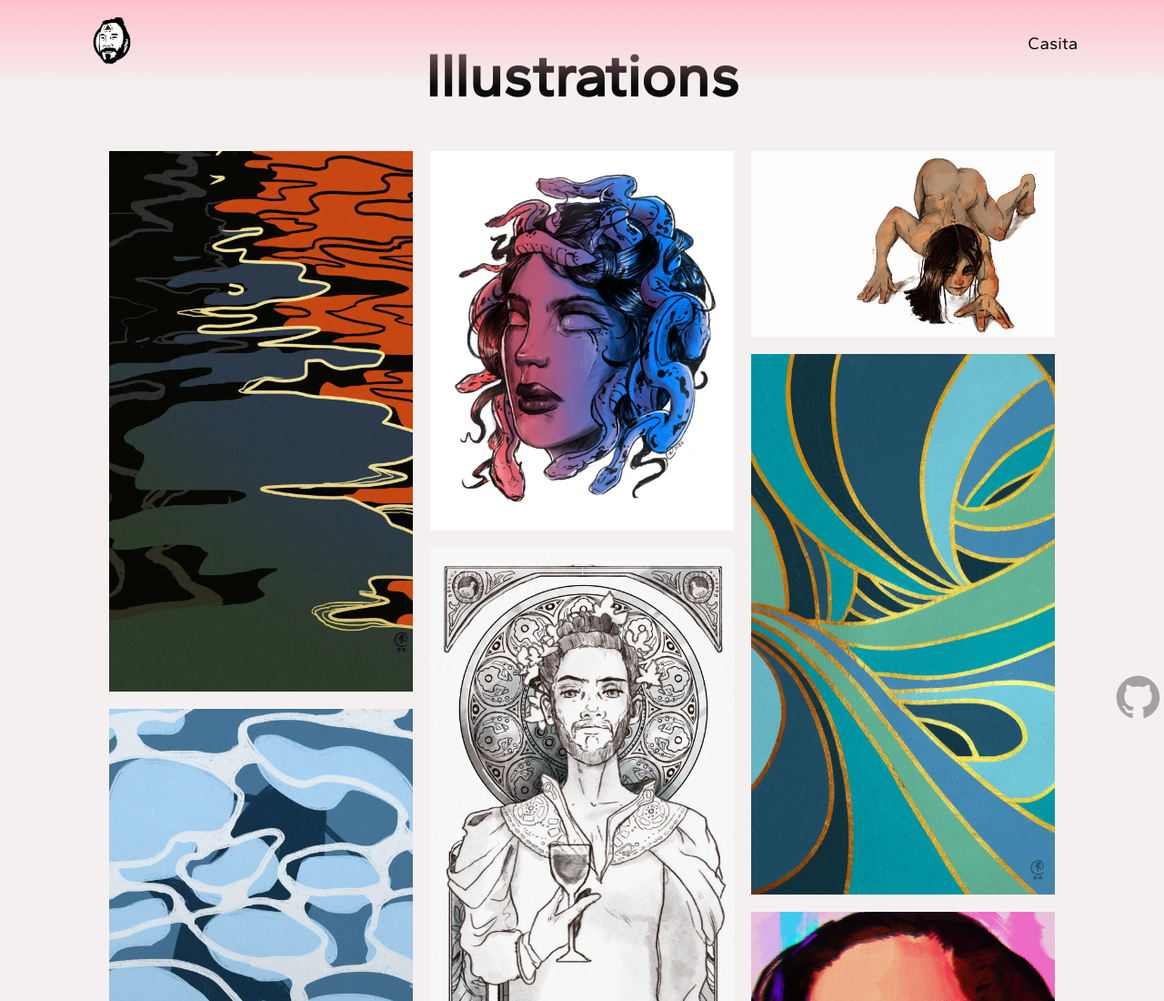
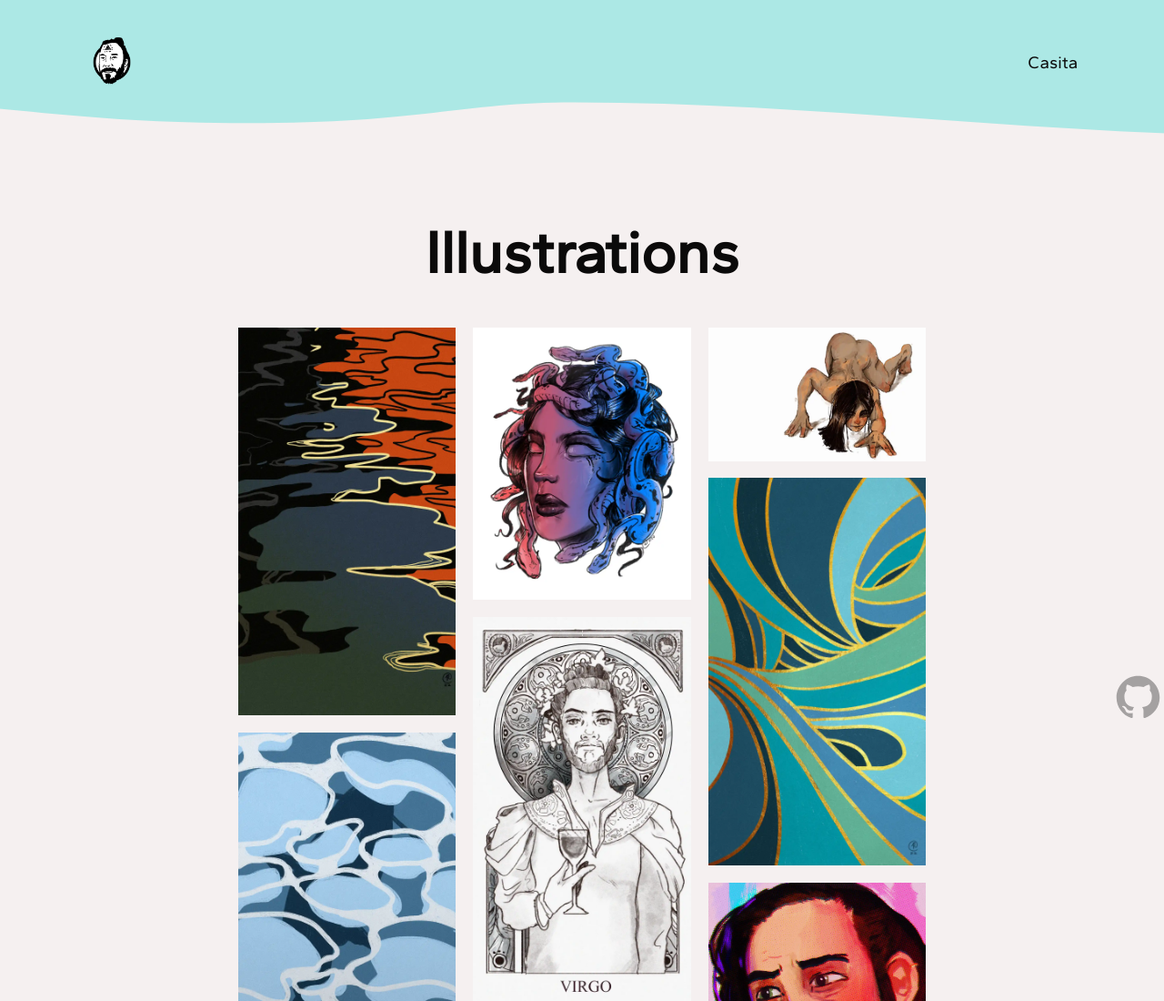
Before and after one commit to AyanoNK/poshaus, an Astro site: page /illustrations in a window 1280 px wide. Shown: the top 1100 px of the page at 91% size. Built offline with nearby package versions, Linux system fonts and the light colour scheme; Astro itself is replaced by a stand-in of ours.

Commit message:
feat: add header waves (#3)
* Remove extra on topper

* Update images with optimized imgs

* Remove useless library

* Add source set for mutiple images

* Add robots.txt

* Add header & footer

* Remove unused libs

* Add animation to header

* Added a bit of opacity to header animation

```diff
--- a/src/components/Header.astro
+++ b/src/components/Header.astro
@@ -26,6 +26,7 @@ const navbar = [
 <style>
   #navbar {
     position: fixed;
+    top: 0;
     display: flex;
     flex-direction: row;
     align-items: center;
@@ -34,7 +35,8 @@ const navbar = [
     box-sizing: border-box;
     padding: 0 5rem;
     height: 5rem;
-    background: linear-gradient(180deg, pink, transparent);
+    background: linear-gradient(180deg, #c4e9df, transparent);
+    z-index: 2;
   }
 
   #navbar a {
@@ -50,4 +52,10 @@ const navbar = [
     height: 3rem;
     width: 3rem;
   }
+
+  @media (max-width: 768px) {
+    #navbar {
+      padding: 0 1rem;
+    }
+  }
 </style>
--- /dev/null
+++ b/src/components/WavedHeader.astro
@@ -0,0 +1,72 @@
+---
+const { pathname } = Astro.url;
+---
+
+<div id="header">
+  <div class="wave-container">
+    <div class="wave"></div>
+  </div>
+  <div id="content-container">
+    <div class="content">
+      <a href="/">
+        <img src="/img/logo.png" id="navbar-logo" alt="navbar-logo" />
+      </a>
+      <span>Casita</span>
+    </div>
+  </div>
+</div>
+
+<style>
+  #header {
+  }
+
+  #content-container {
+    display: flex;
+    box-sizing: border-box;
+    width: 100%;
+    z-index: 1;
+    padding: 0 1rem;
+  }
+
+  .content {
+    width: 100%;
+    display: flex;
+    align-items: center;
+    justify-content: space-between;
+    margin-top: 2rem;
+  }
+
+  #navbar-logo {
+    height: 3rem;
+  }
+
+  .wave-container {
+    position: absolute;
+    width: 100%;
+    overflow: hidden;
+    z-index: -1;
+  }
+  .wave {
+    background: url("/svg/header_wave.svg") repeat-x;
+    opacity: 0.5;
+    width: 5760px;
+    height: 300px;
+    animation: wave 6s linear infinite;
+    transform: translate3d(0, 0, 0);
+  }
+
+  @media (min-width: 768px) {
+    #content-container {
+      padding: 0 5rem;
+    }
+  }
+
+  @keyframes wave {
+    0% {
+      margin-left: 0;
+    }
+    100% {
+      margin-left: -1920px;
+    }
+  }
+</style>
--- a/src/layouts/GalleryLayout.astro
+++ b/src/layouts/GalleryLayout.astro
@@ -1,11 +1,12 @@
 ---
 import Footer from "../components/Footer.astro";
 import Header from "../components/Header.astro";
+import WavedHeader from "../components/WavedHeader.astro";
 import MainLayout from "./MainLayout.astro";
 ---
 
 <MainLayout>
-  <Header />
+  <WavedHeader />
   <div id="gallery-container">
     <slot />
   </div>
@@ -14,5 +15,6 @@ import MainLayout from "./MainLayout.astro";
 <style>
   #gallery-container {
     padding: 0 1rem;
+    padding-top: 5rem;
   }
 </style>
--- a/src/pages/illustrations.astro
+++ b/src/pages/illustrations.astro
@@ -28,7 +28,7 @@ const rows = [
 
 <GalleryLayout>
   <main>
-    <h1>Illustrations</h1>
+    <h1 class="title">Illustrations</h1>
     <div class="grid">
       {
         rows.map((column) => (
@@ -86,22 +86,28 @@ const rows = [
     .grid {
       grid-template-columns: 1fr;
     }
+    .title {
+      font-size: var(--font-size-lg);
+    }
   }
   @media (min-width: 576px) {
     .grid {
       grid-template-columns: 1fr 1fr;
     }
+    .title {
+      font-size: var(--font-size-xl);
+    }
   }
   @media (min-width: 768px) {
     .grid {
+      max-width: 40rem;
+      box-sizing: border-box;
       grid-template-columns: 1fr 1fr 1fr;
     }
   }
 
   @media (min-width: 992px) {
     .grid {
-      max-width: 55rem;
-      box-sizing: border-box;
     }
   }
 
```
Also changed, not shown: public/svg/footer_wave_high.svg (added), public/svg/gradiented_header_wave.svg (added), public/svg/header_wave.svg (added), public/svg/header_wave_high.svg (added), public/svg/wave-haikei.svg (added).
